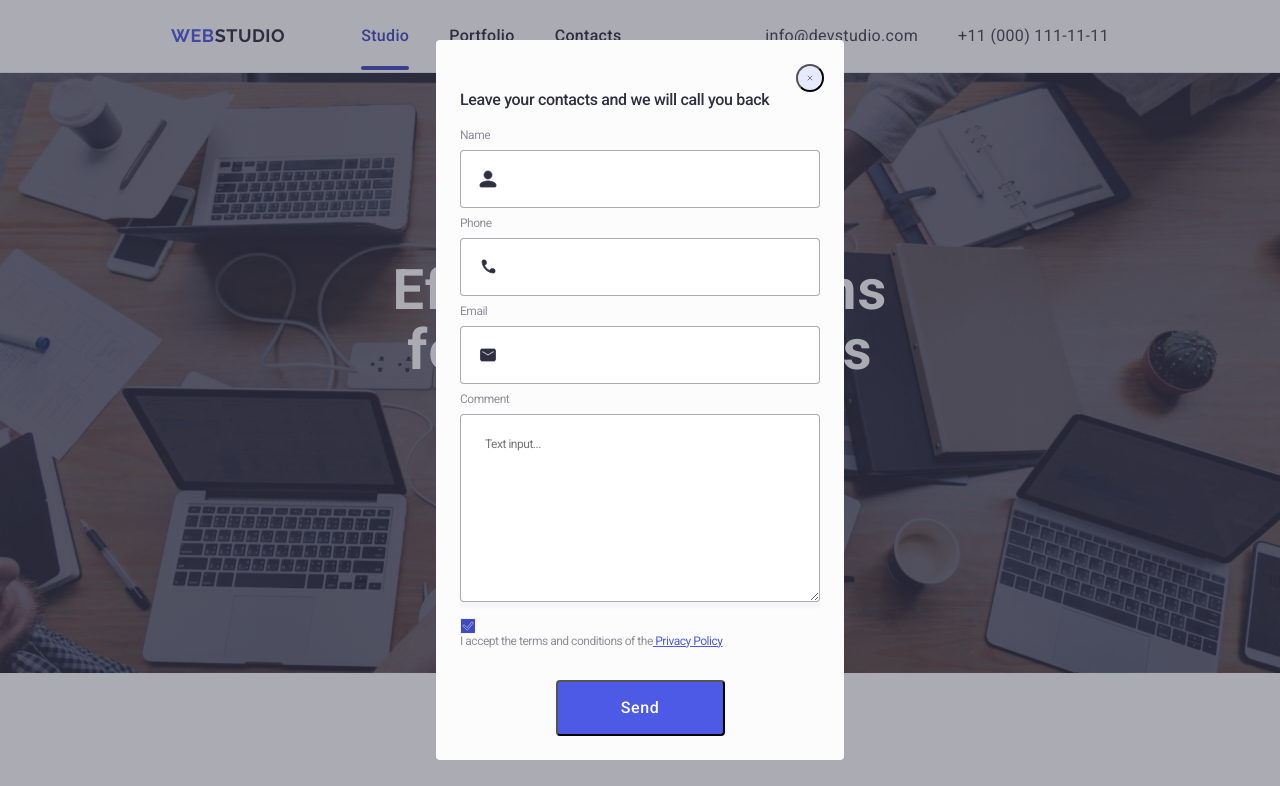
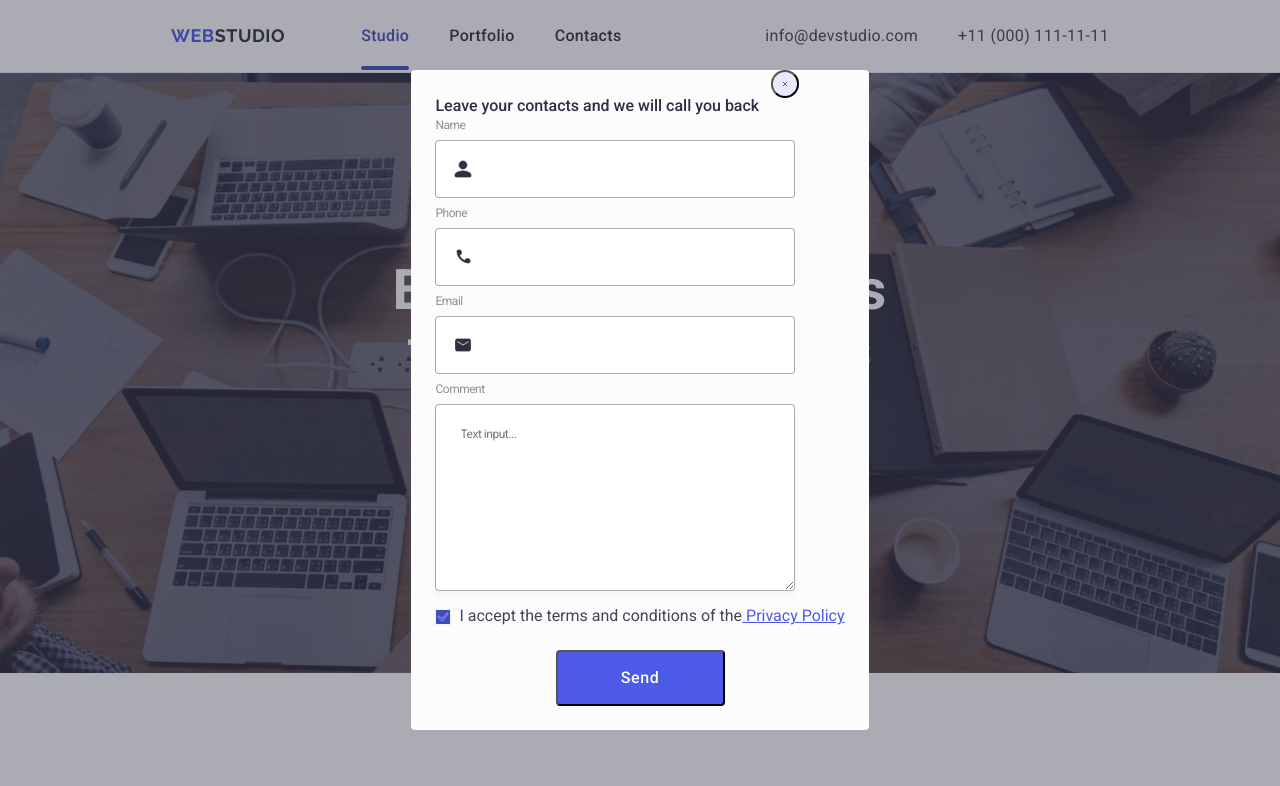
Before and after one commit to LiubovAnufriieva/goit-markup-hw-05, a plain HTML site: page index.html in a window 1280 px wide. Shown: the top 786 px of the page. Drawn offline with nearby package versions, Linux system fonts and the light colour scheme.

Commit message:
next updates

```diff
--- a/css/styles.css
+++ b/css/styles.css
@@ -671,29 +671,32 @@ img {
     pointer-events: initial;
   }
 
+  .modal-form{}
+
+  .close-div{}
+
   .modal {
     position: relative;
 
-    width: 408px;
-    min-height: 584px;
     padding: 24px;
-
     border-radius: 4px;
     background: var(--DAIRY, #FCFCFC);
   }
 
-
+  .close-button:hover,
+  .close-button:focus {
+    fill: var(--OCEAN, #404BBF);
+    color: #FFFFFF;
+  }
 
   .close-button {
     position: absolute;
-    top: 24px;
+    top: 0;
     left: 360px;
     padding: 8px;
 
     display: flex;
-    align-items: center;
-    justify-content: center;
-    color: #111;
+
 
     border-radius: 50%;
     background-color: #E7E9FC;
@@ -704,10 +707,22 @@ img {
   }
 
   .close-icon {
-
     width: 8px;
     height: 8px;
-    stroke: #2E2F42;
+    stroke: currentColor;
+  }
+
+  .form-title {
+    text-align: center;
+    width: 360px;
+    height: 24px;
+    font-size: 16px;
+    font-weight: 500;
+    line-height: 1.5;
+
+    color: #2E2F42;
+    margin-top: 24px;
+    margin-bottom: 16px;
   }
 
   .form-label {
@@ -719,27 +734,16 @@ img {
     letter-spacing: -0.04em;
   }
 
-  .form-title {
-    display: flex;
-    flex-wrap: wrap;
-    width: 360px;
-    height: 24px;
-    font-size: 16px;
-    font-weight: 500;
-    line-height: 1.5;
-    letter-spacing: -0.02em;
-    color: #2E2F42;
-    margin-top: 24px;
-    margin-bottom: 16px;
+  .form-label:focus-within {
+    color: #4D5AE5;
   }
 
-  .form:focus-within {
+
+
+  .form-input:focus-within {
     border-color: #4D5AE5;
   }
 
-  .form-label:focus-within {
-    color: #4D5AE5;
-  }
 
   .form-input {
     border-radius: 4px;
@@ -750,7 +754,8 @@ img {
     margin-bottom: 8px;
 
     display: flex;
-    width: 360px;
+    max-width
+    : 360px;
     height: 58px;
     align-items: flex-start;
   }
@@ -804,16 +809,31 @@ img {
   .checkbox-div {
 
     display: flex;
+    gap: 8px;
+    align-items: center;
+    justify-content:flex-start;
     margin-top: 16px;
     margin-bottom: 24px;
+
+
   }
 
   .input-checkbox {
     display: flex;
-    gap: 8px;
+
+
     align-items: center;
+
+
+
     position: relative;
 
+  }
+
+  .input-checkbox:focus + .checkbox-icon {
+    stroke: #F4F4FD;
+    fill: #404BBF;
+    stroke-width: 1px;
   }
 
   .checkbox {
@@ -828,11 +848,12 @@ img {
     position: absolute;
     stroke: #F4F4FD;
     fill: #404BBF;
-    stroke-width: 1px;
+
     border-color: transparent;
   }
 
   .checkbox-text {
+    width: 338px;
     color: var(--LIGHT-SLATE, #8E8F99);
     font-size: 12px;
     font-weight: 400;
--- a/index.html
+++ b/index.html
@@ -483,9 +483,9 @@ for Your Business" />
     </footer>
 
     <!-- Modal window -->
-    <div class="backdrop is-hidden" is-open>
+    <div class="backdrop is-hidden is-open">
       <div class="modal">
-
+        <form class="modal-form" name="modal" novalidate autocomplete="on">
           <div class="close-div">
             <button class="close-button" type="button" aria-label="modal close button">
               <svg class="close-icon" width="24" height="24">
@@ -493,64 +493,60 @@ for Your Business" />
               </svg>
             </button>
           </div>
+
           <span class="form-title">Leave your contacts and we will call you back</span>
 
           <label class="form-label" for="user_name">
             Name
           </label>
-          <form>
           <div class="user-div">
             <input class="form-input" type="text" id="user_name" name="Name" required/>
             <svg class="icon-name icon-input" width="24" height="24">
               <use href="./images/icons.svg#person-icon"></use>
             </svg>
           </div>
-          </form>
+
           <label class="form-label" for="phone">
             Phone
           </label>
-          <form>
           <div class="user-div">
             <input class="form-input" id="phone" type="tel" name="phone" required/>
               <svg class="icon-phone icon-input" width="24" height="24">
                 <use href="./images/icons.svg#phone-icon"></use>
               </svg>
           </div>
-          </form>
+
           <label class="form-label" for="email">
             Email
           </label>
-        <form>
           <div class="user-div">
             <input class="form-input" id="email" type="email" name="email" required/>
             <svg class="icon-mail icon-input" width="24" height="24">
               <use href="./images/icons.svg#email-icon"></use>
             </svg>
           </div>
-        </form>
-        <form>
+
           <label class="form-label" for="comment">
             Comment
           </label>
           <textarea class="text-area" id="comment" name="Comment" rows="5" placeholder="Text input..."></textarea>
-        </form>
+
           <div class="checkbox-div">
-            <label class="form-label" for="checkbox">
+
             <div class="input-checkbox">
               <input class="checkbox" id="checkbox" type="checkbox" name="checkbox" value="" />
                 <svg class="checkbox-icon" width="16" height="16">
                   <use href="./images/icons.svg#checkbox-click2"></use>
                 </svg>
             </div>
-              <p class="chackbox-text">
+            <span class="chackbox-text">
                   I accept the terms and conditions of the<span class="accent"> Privacy Policy</span>
-              </p>
-            </label>
+            </span>
+
           </div>
           <button class="form-button" type="submit">Send</button>
 
-
-      </div>
+        </form>
     </div>
   </body>
 </html>
```
Lines whose indentation alone changed are shown as unchanged.
